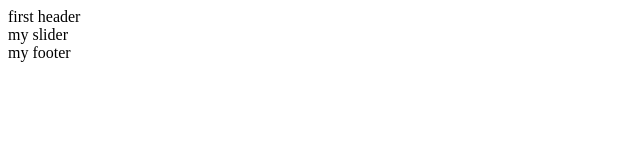
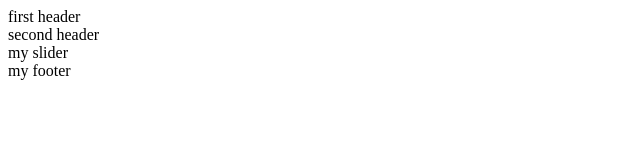
Before and after one commit to akamah1396/git-project, a plain HTML site: page index.html in a window 1280 px wide. Shown: the full height of the page, 0-640 px from the left. Drawn offline with Linux system fonts and the light colour scheme.

Commit message:
second header

```diff
--- a/index.html
+++ b/index.html
@@ -7,6 +7,7 @@
 </head>
 <body>
 <header>first header</header>
+<header>second header</header>
 <div class="slider">my slider</div>
 <footer>my footer</footer>
 </body>
```
